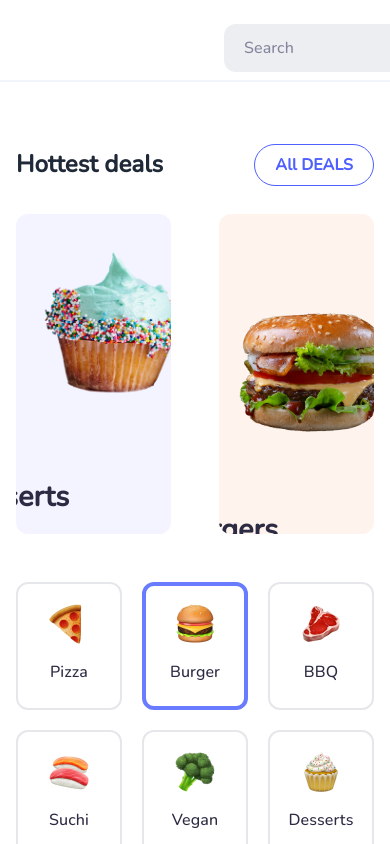
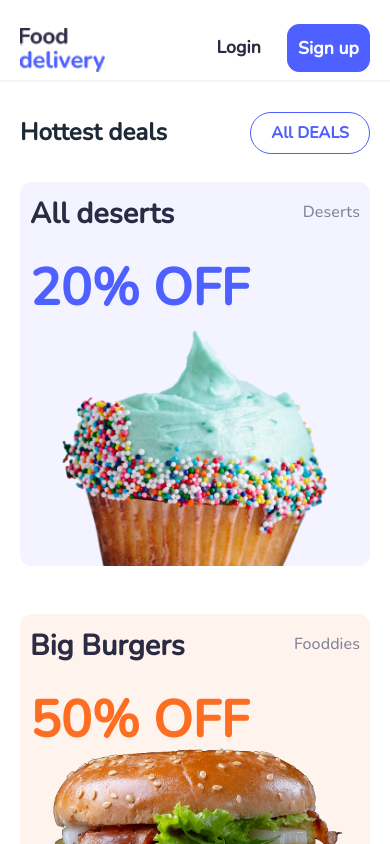
Before and after one commit to N-Mehroj/food-delivery, a Vue app: page / in a window 390 px wide. Shown: the top 844 px of the page. Built offline with nearby package versions, Linux system fonts and the light colour scheme; no server answers.

Commit message:
feat: add responsive home page

```diff
--- a/src/assets/style.css
+++ b/src/assets/style.css
@@ -5,20 +5,24 @@
 
 * {
   font-family: Nunito !important;
-
 }
 input:focus {
   outline: none;
 }
 body {
-    color: #2B2B43;
+  color: #2b2b43;
   font-family: Nunito;
   font-style: normal;
 
   line-height: 20px; /* 142.857% */
   letter-spacing: 0.1px;
 }
-
+.container-wrapper {
+  max-width: 1200px;
+  padding: 0px 20px;
+  margin-left: auto;
+  margin-right: auto;
+}
 .menu > a {
   padding: 10px;
   font-size: 1.1em;
@@ -27,9 +31,9 @@ body {
 }
 
 .line {
-    margin: 8px 10px 0 40px;
+  margin: 8px 10px 0 10px;
   height: 30px;
-    border-left: solid 2px #EDEEF2;
+  border-left: solid 2px #edeef2;
 }
 .noti {
   margin-top: -45px;
@@ -42,8 +46,8 @@ body {
   justify-content: center;
   align-items: center;
   /* margin: auto; */
-    background: #4E60FF;
-    color: #EDEEF2;
+  background: #4e60ff;
+  color: #edeef2;
   border-radius: 0.5rem;
   text-align: center;
 }
@@ -58,11 +62,11 @@ body {
   justify-content: center;
   align-items: center;
   /* margin: auto; */
-    background: #4E60FF;
-    color: #EDEEF2;
+  background: #4e60ff;
+  color: #edeef2;
   border-radius: 0.5rem;
   text-align: center;
-    border: #EDEEF2 2px solid;
+  border: #edeef2 2px solid;
 }
 
 .text {
@@ -71,7 +75,7 @@ body {
 }
 .text > h4 {
   font-size: 1.8em;
-    color: #2B2B43;
+  color: #2b2b43;
 }
 .text > h1 {
   font-size: 3.2em;
@@ -82,26 +86,25 @@ body {
 }
 .text > p {
   font-size: 1em;
-    color: #83859C;
+  color: #83859c;
 }
 
-.login-cot>h1{
+.login-cot > h1 {
   font-size: 60px;
 }
 
-.steps{
-    position:absolute;
+.steps {
+  position: absolute;
   z-index: -50;
   opacity: 0;
   margin-left: -700px;
-
 }
-.bloc{
-    transition:opacity 0.5s , margin 1s linear;
+.bloc {
+  transition: opacity 0.5s, margin 1s linear;
 }
-.bg-bl{
-    background: #4E60FF !important;
+.bg-bl {
+  background: #4e60ff !important;
 }
-.bg-gr{
+.bg-gr {
   background: #19bf6f !important;
 }
--- a/src/components/Navbar.vue
+++ b/src/components/Navbar.vue
@@ -1,78 +1,112 @@
-<template >
+<template>
   <div>
-        <nav class="mb-36">
     <div
-                class="nav-container top-0 w-full  flex justify-between pt-6 bg-white z-40 border-b-2 pb-2 border-slate-100  fixed">
-                <div class="left-side flex ml-40">
+      class="top-0 border-b-2 border-slate-100 fixed w-full bg-white mb-96 z-40"
+    >
+      <nav class="container-wrapper">
+        <div class="nav-container justify-between flex pt-6 pb-2 w-full">
+          <div class="left-side flex">
             <RouterLink to="/">
-                        <img :src="logo" alt="" class="h-11 mt-1">
+              <img :src="logo" alt="" class="h-11 mt-1" />
             </RouterLink>
-                    <div class="search bg-[#EDEEF2] rounded-xl flex justify-center h-12 px-1 ml-16"
-                        style="align-items: center;">
-                        <input type="text" class="bg-transparent  px-4 py-1 placeholder:text-[#83859C] text-[#5f606b]"
-                            placeholder="Search">
-                        <v-icon name="ri-search-line" class="text-[#8b8d9c] mr-3 cursor-pointer" />
+            <div
+              class="search bg-[#EDEEF2] rounded-xl justify-center items-center h-12 px-1 lg:ml-16 ml-8 hidden md:flex"
+            >
+              <input
+                type="text"
+                class="bg-transparent pl-4 py-1 placeholder:text-[#83859C] text-[#5f606b]"
+                placeholder="Search"
+              />
+              <v-icon
+                name="ri-search-line"
+                class="text-[#8b8d9c] mr-3 cursor-pointer"
+              />
             </div>
           </div>
-                <div class="right-side mr-40">
-                    <ul class="flex menu" v-if="isLogedIn">
-                        <RouterLink :to="{ name: 'login' }" class="hover:text-[#4E60FF] h-12">Restaurants</RouterLink>
-                        <RouterLink :to="{ name: 'login' }" class="hover:text-[#4E60FF] h-12">Deals</RouterLink>
+          <div class="right-side">
+            <ul class="menu flex" v-if="isLogedIn">
+              <RouterLink
+                :to="{ name: 'login' }"
+                class="hover:text-[#4E60FF] h-12 hidden md:block"
+                >Restaurants</RouterLink
+              >
+              <RouterLink
+                :to="{ name: 'login' }"
+                class="hover:text-[#4E60FF] h-12 hidden md:block"
+                >Deals</RouterLink
+              >
               <div class="line hidden"></div>
-                        <RouterLink :to="{ name: 'login' }" class="hover:text-[#4E60FF] h-12 hidden">My orders</RouterLink>
+              <RouterLink
+                :to="{ name: 'login' }"
+                class="hover:text-[#4E60FF] h-12 hidden"
+                >My orders</RouterLink
+              >
               <div class="line"></div>
               <RouterLink :to="{ name: 'login' }" class="mr-3">
                 <div class="bg-[#F3F4FF] p-3 rounded-xl -mt-3">
-                                <v-icon name="ri-shopping-bag-3-line" class="text-[#4E60FF] " scale="1.3" />
+                  <v-icon
+                    name="ri-shopping-bag-3-line"
+                    class="text-[#4E60FF]"
+                    scale="1.3"
+                  />
                   <p class="noti">99</p>
                 </div>
               </RouterLink>
-                        <RouterLink :to="{ name: 'login' }" @mouseover="hover = true" @mouseleave="hover = false" >
+              <RouterLink
+                :to="{ name: 'login' }"
+                @mouseover="hover = true"
+                @mouseleave="hover = false"
+              >
                 <div class="bg-[#F3F4FF] p-3 rounded-xl -mt-3">
                   <v-icon name="oi-person" class="text-[#A1A2B4]" scale="1.3" />
                 </div>
               </RouterLink>
-
-
             </ul>
 
             <ul class="flex menu" v-if="!isLogedIn">
-                        <RouterLink :to="{ name: 'login' }" class="hover:text-[#4E60FF] h-12 mr-4">Login</RouterLink>
-                        <RouterLink :to="{ name: 'login' }"
-                            class="hover:text-[#4E60FF] bg-[#4E60FF] h-12 text-white rounded-xl hover:bg-white border transition-colors border-[#4E60FF]">
-                            Sign up</RouterLink>
+              <RouterLink
+                :to="{ name: 'login' }"
+                class="hover:text-[#4E60FF] h-12 mr-4"
+                >Login</RouterLink
+              >
+              <RouterLink
+                :to="{ name: 'login' }"
+                class="hover:text-[#4E60FF] bg-[#4E60FF] h-12 text-white rounded-xl hover:bg-white border transition-colors border-[#4E60FF]"
+              >
+                Sign up</RouterLink
+              >
             </ul>
-
           </div>
-
         </div>
-            <div @mouseover="hover = true" @mouseleave="hover = false" v-if="isLogedIn"
-                class="border py-3  px-8 rounded-xl bg-white inline-block  fixed right-28 top-20 transition-all z-40"
-                :class="[{ 'top-20': hover }, { '-top-36': !hover }]">
-                <RouterLink :to="{ path: '/user/' + user.id }" >
+        <div
+          @mouseover="hover = true"
+          @mouseleave="hover = false"
+          v-if="isLogedIn"
+          class="border py-3 px-8 rounded-xl bg-white inline-block fixed right-28 top-20 transition-all z-40"
+          :class="[{ 'top-20': hover }, { '-top-36': !hover }]"
+        >
+          <RouterLink :to="{ path: '/user/' + user.id }">
             <h4 class="px-2 py-1 cursor-pointer">Profile</h4>
           </RouterLink>
           <h4 class="px-2 py-1 cursor-pointer" @click="logout">Logout</h4>
         </div>
       </nav>
     </div>
+  </div>
 </template>
-
 
 <script>
 import { mapGetters } from 'vuex';
-import { gettersTypes } from '@/modules/type'
+import { gettersTypes } from '@/modules/type';
 // import { logo } from '../constants/index.js'
 const logo = 'http://localhost:5173/src/assets/img/logo/main.png ';
 
 export default {
-
   data() {
     return {
       logo,
       hover: false,
-        }
-
+    };
   },
   computed: {
     ...mapGetters({
@@ -84,14 +118,11 @@ export default {
     mouseOver: function () {
       this.hover = !this.hover;
     },
-        logout(){
-            return this.$store.dispatch('logout')
-        }
-
-    }
-
-}
+    logout() {
+      return this.$store.dispatch('logout');
+    },
+  },
+};
 </script>
 
-
-<style ></style>
+<style></style>
--- a/src/views/HomeView.vue
+++ b/src/views/HomeView.vue
@@ -1,53 +1,82 @@
-<template >
-    <div class="container mt-10">
+<template>
+  <div class="container-wrapper mt-28">
     <div class="top-nav flex justify-between mb-7">
       <h2 class="">Hottest deals</h2>
       <div>
-                <h5 class="text-[#4E60FF] px-5 py-2 rounded-3xl bg-white border transition-colors border-[#4E60FF] cursor-pointer" style="align-items: center;">All DEALS</h5>
+        <h5
+          class="text-[#4E60FF] px-5 py-2 rounded-3xl bg-white border transition-colors border-[#4E60FF] cursor-pointer"
+          style="align-items: center"
+        >
+          All DEALS
+        </h5>
       </div>
     </div>
-        <div class="grid gap-12 grid-cols-2">
-            <div class="bg-[#F3F4FF] rounded-xl h-80 overflow-hidden">
-                <img :src="iceCream" alt="" srcset="" class="float-left mt-7 ml-5" width="350">
-                <div class="text float-right mr-20 mt-10">
+    <div class="grid gap-12 grid-cols-1 md:grid-cols-2">
+      <div
+        class="bg-[#F3F4FF] rounded-xl overflow-hidden relative h-96 lg:h-72"
+      >
+        <img
+          :src="iceCream"
+          alt=""
+          srcset=""
+          class="mt-32 lg:mt-2 mx-auto w-[300px] lg:w-1/2 lg:ml-0"
+        />
+        <div
+          class="text mt-1 absolute top-0 right-0 flex justify-between flex-wrap w-full lg:w-1/2 lg:flex-col"
+        >
           <h4 class="mb-6">All deserts</h4>
-                    <h1 class="mb-24 text-[#4E60FF] font-black">20% OFF</h1>
-                    <p>Deserts</p>
+          <p class="lg:order-last">Deserts</p>
+          <h1 class="mb-32 lg:mb-20 text-[#4E60FF] font-black w-full">
+            20% OFF
+          </h1>
         </div>
       </div>
-            <div class="bg-[#FFF3ED] rounded-xl h-80 overflow-hidden">
-                <img :src="gamburger" alt="" srcset="" class="float-left mt-24 ml-5" width="350">
-                <div class="text float-right mr-20 mt-10">
+      <div
+        class="bg-[#FFF3ED] rounded-xl h-80 overflow-hidden relative lg:flex h-96 lg:h-72"
+      >
+        <img
+          :src="gamburger"
+          alt="gamburger"
+          srcset=""
+          class="mt-32 lg:mt-2 mx-auto w-[300px] lg:w-1/2 lg:ml-0"
+        />
+        <div
+          class="text mt-1 absolute top-0 right-0 flex justify-between flex-wrap w-full lg:w-1/2 lg:flex-col"
+        >
           <h4 class="mb-6">Big Burgers</h4>
-                    <h1 class="mb-24 text-[#FD6D22] font-black">50% OFF</h1>
-                    <p>Fooddies</p>
+          <p class="lg:order-last">Fooddies</p>
+          <h1 class="mb-32 lg:mb-20 text-[#FD6D22] font-black w-full">
+            50% OFF
+          </h1>
         </div>
       </div>
     </div>
 
-        <div class="grid lg:gap-10 lg:grid-cols-6 md:grid-cols-3 md:gap-3  sm:grid-cols-2 sm:gap-5  grid-cols-3 gap-5 mt-12">
+    <div
+      class="grid lg:gap-10 lg:grid-cols-6 md:grid-cols-3 md:gap-3 sm:grid-cols-2 sm:gap-5 grid-cols-3 gap-5 mt-12"
+    >
       <Tag class="border-2">
-                <img :src="pizza" alt="" srcset="" class="w-10">
+        <img :src="pizza" alt="" srcset="" class="w-10" />
         <p class="mt-3">Pizza</p>
       </Tag>
       <Tag class="border-4 border-[#697BFF]">
-                <img :src="burger" alt="" srcset="" class="w-10">
+        <img :src="burger" alt="" srcset="" class="w-10" />
         <p class="mt-3">Burger</p>
       </Tag>
       <Tag class="border-2">
-                <img :src="meet" alt="" srcset="" class="w-10">
+        <img :src="meet" alt="" srcset="" class="w-10" />
         <p class="mt-3">BBQ</p>
       </Tag>
       <Tag class="border-2">
-                <img :src="sushi" alt="" srcset="" class="w-10">
+        <img :src="sushi" alt="" srcset="" class="w-10" />
         <p class="mt-3">Suchi</p>
       </Tag>
-            <Tag  class="border-2">
-                <img :src="vegan" alt="" srcset="" class="w-10">
+      <Tag class="border-2">
+        <img :src="vegan" alt="" srcset="" class="w-10" />
         <p class="mt-3">Vegan</p>
       </Tag>
       <Tag class="border-2">
-                <img :src="cake" alt="" srcset="" class="w-10">
+        <img :src="cake" alt="" srcset="" class="w-10" />
         <p class="mt-3">Desserts</p>
       </Tag>
     </div>
@@ -57,44 +86,59 @@
     <div class="top-nav flex justify-between mt-10 mb-7">
       <h2 class="">Nearby restaurants</h2>
       <div>
-                <h5 class="text-[#4E60FF] px-5 py-2 rounded-3xl bg-white border transition-colors border-[#4E60FF] cursor-pointer" style="align-items: center;">All RESTAURANTS</h5>
+        <h5
+          class="text-[#4E60FF] px-5 py-2 rounded-3xl bg-white border transition-colors border-[#4E60FF] cursor-pointer"
+          style="align-items: center"
+        >
+          All RESTAURANTS
+        </h5>
       </div>
     </div>
 
     <!-- PRODUCT -------------=== DINAMIC -->
-         <div class="mb-8 grid lg:gap-9 lg:grid-cols-3 md:grid-cols-3 md:gap-3  sm:grid-cols-2 sm:gap-5  grid-cols-1 gap-5 mt-12">
-              <Product/>
+    <div
+      class="mb-8 grid lg:gap-9 lg:grid-cols-3 md:grid-cols-3 md:gap-3 sm:grid-cols-2 sm:gap-5 grid-cols-1 gap-5 mt-12"
+    >
+      <Product />
     </div>
 
     <!-- LOAD  MORE -------   ==== MORE -->
 
     <div class="top-nav flex justify-center mt-10 mb-16">
       <div>
-                <h5 class="text-[#4E60FF] px-5 py-4 rounded-md bg-white border transition-colors border-[#4E60FF] cursor-pointer" style="align-items: center;">Load More</h5>
+        <h5
+          class="text-[#4E60FF] px-5 py-4 rounded-md bg-white border transition-colors border-[#4E60FF] cursor-pointer"
+          style="align-items: center"
+        >
+          Load More
+        </h5>
       </div>
     </div>
     <router-view name="login"></router-view>
   </div>
 </template>
 <script>
+import { Product } from '@/components/';
 
-import {Product} from '@/components/'
-
-import { iceCream, gamburger } from '../constants/'
-import { pizza,burger,meet,sushi,vegan,cake } from '../constants/'
+import { iceCream, gamburger } from '../constants/';
+import { pizza, burger, meet, sushi, vegan, cake } from '../constants/';
 
 export default {
   data() {
     return {
-            iceCream,gamburger,
-            pizza,burger,meet,sushi,vegan,cake,
-        }
-
+      iceCream,
+      gamburger,
+      pizza,
+      burger,
+      meet,
+      sushi,
+      vegan,
+      cake,
+    };
   },
   components: {
     Product,
   },
-
-}
+};
 </script>
-<style ></style>
+<style></style>
```
Also changed, not shown: 1 other file (tests, documents, lock files or other folders). Lines whose indentation alone changed are shown as unchanged.
